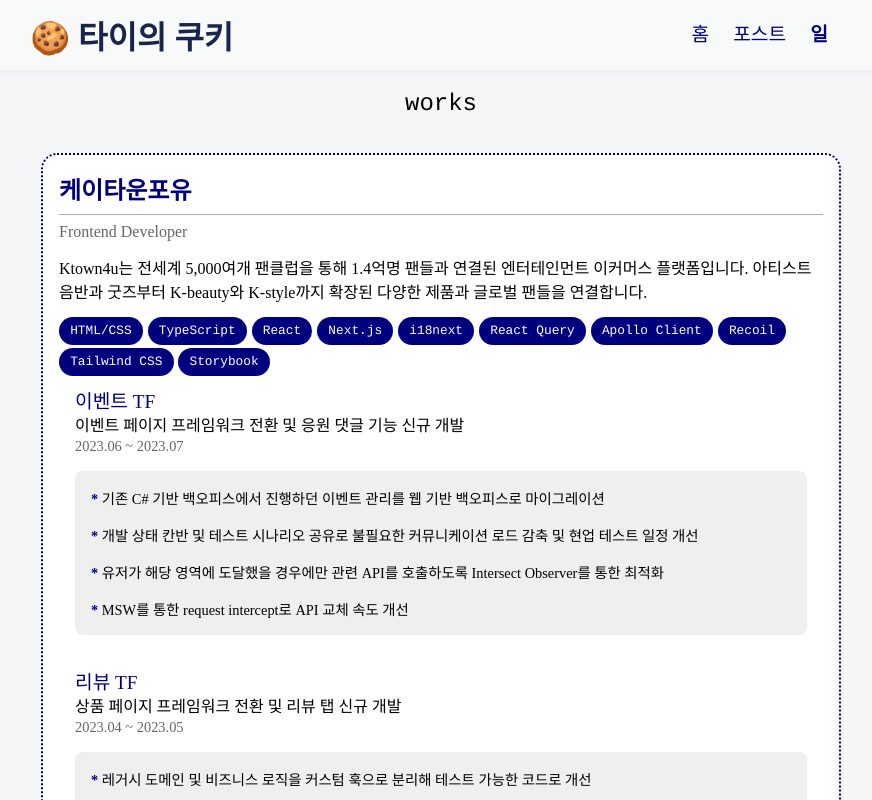
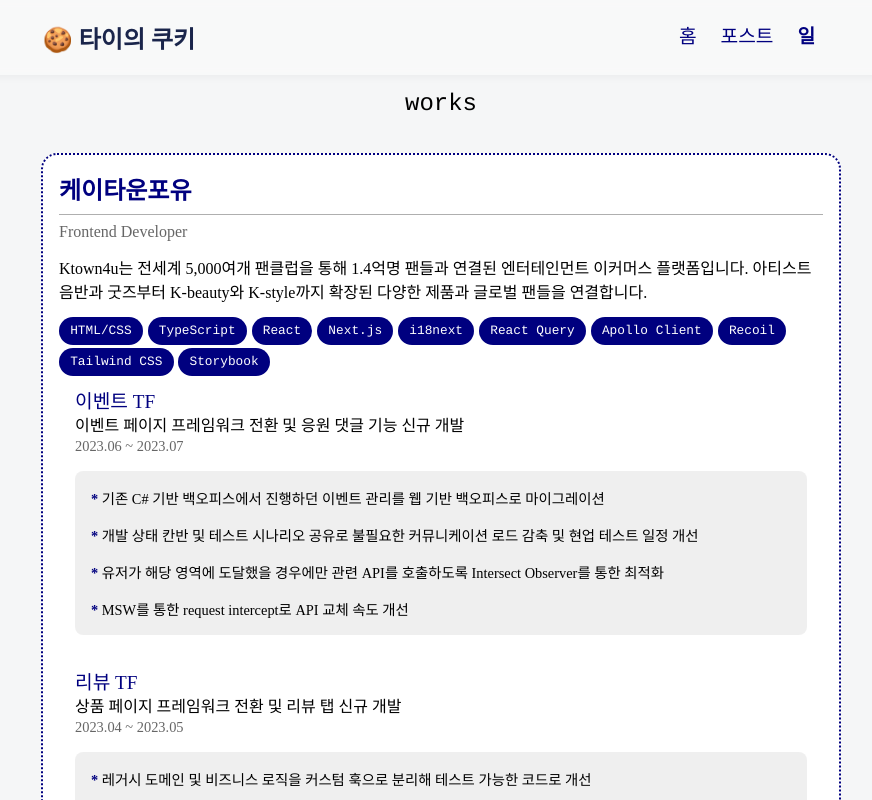
Before and after one commit to pseudopool/taiscookie, a Next.js app: page /works in a window 1280 px wide. Shown: the top 800 px of the page, without its empty margins (199-1071 px from the left). Built offline with nearby package versions, Linux system fonts and the light colour scheme; a web font is replaced by a local one.

Commit message:
styles: replace navbar title from typography component to h1 tag

```diff
--- a/src/components/Navbar.tsx
+++ b/src/components/Navbar.tsx
@@ -27,7 +27,7 @@ export default function Navbar() {
   return (
     <nav css={navbar}>
       <Link href="/">
-        <Typography variant="h1">🍪 타이의 쿠키</Typography>
+        <h1>🍪 타이의 쿠키</h1>
       </Link>
       <menu>
         {menus.map(menu => (
```
